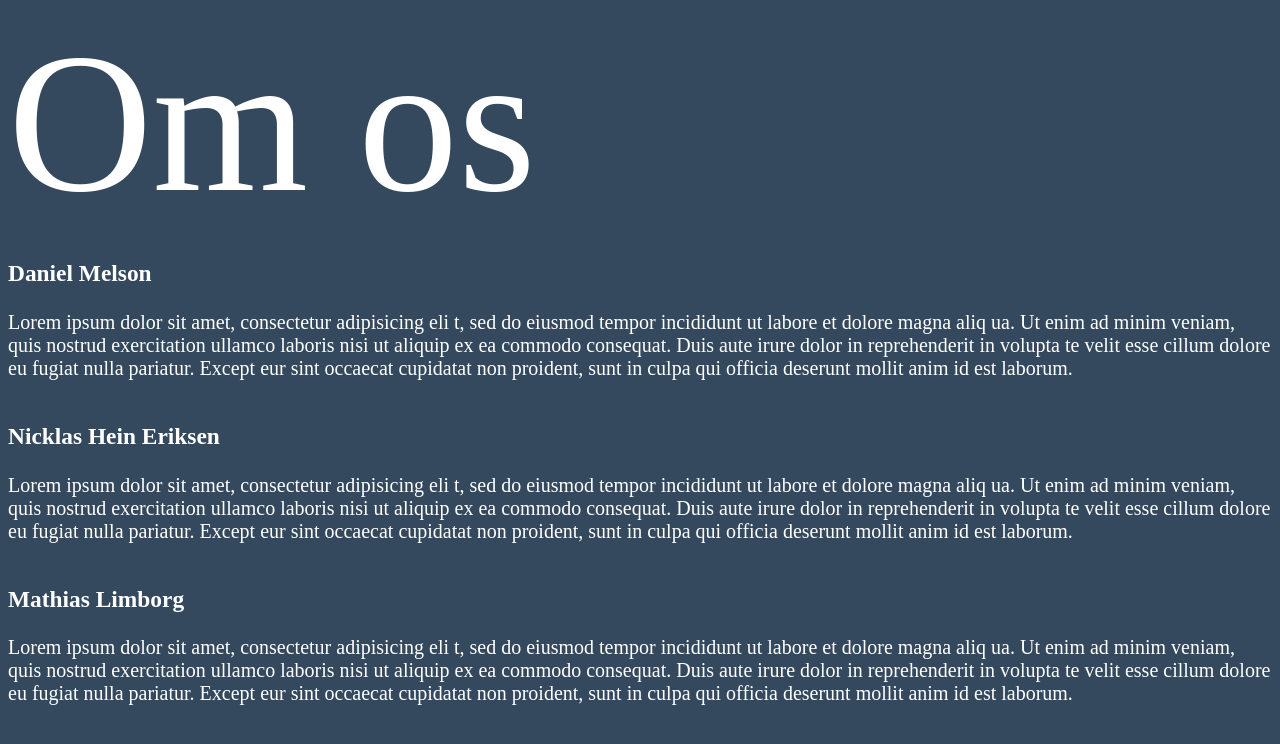
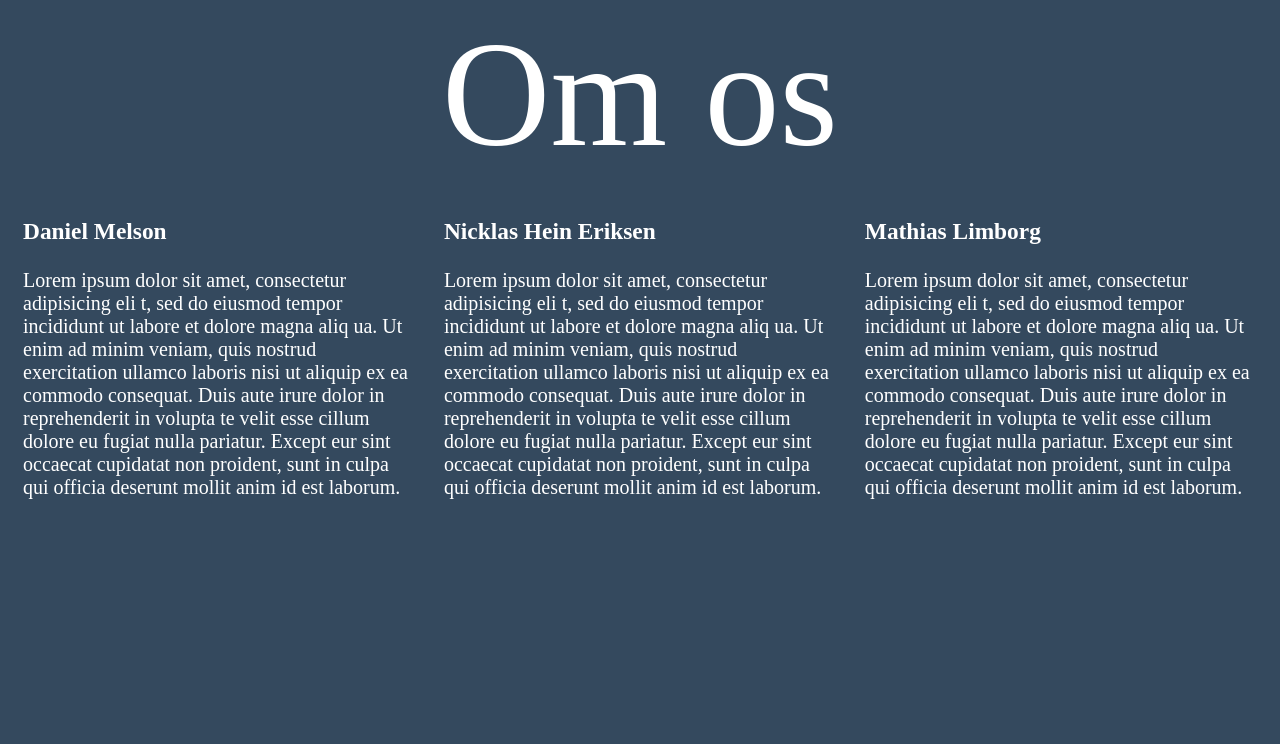
Before and after one commit to dani447eTietgen/IT-Patientjournal, a plain HTML site: page omomside.html in a window 1280 px wide. Drawn offline with Linux system fonts and the light colour scheme.

Commit message:
virker nu

```diff
--- a/omosside.css
+++ b/omosside.css
@@ -12,9 +12,12 @@ body{
 
 .block{
   float:left;
-  width:33,3%;
+  width:33.3%;
+  padding:15px;
+  box-sizing: border-box;
 }
 
 #main-header{
-  font-size:200px;
+  font-size:150px;
+  text-align: center;
 }
```
